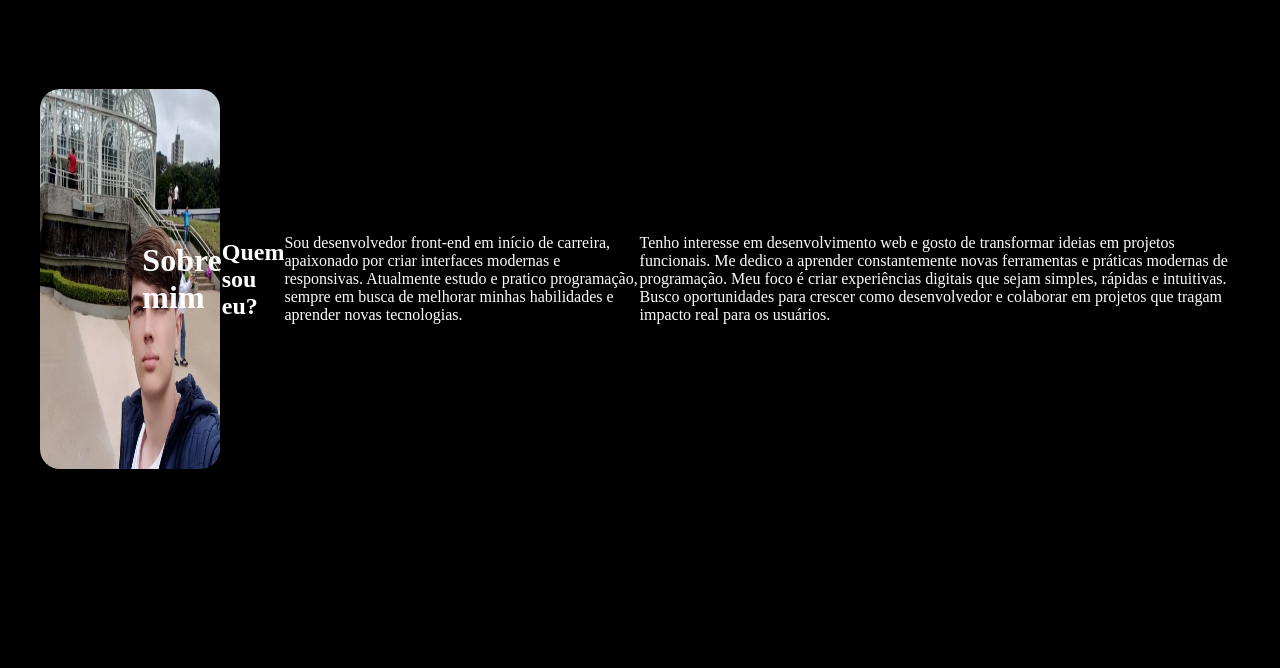
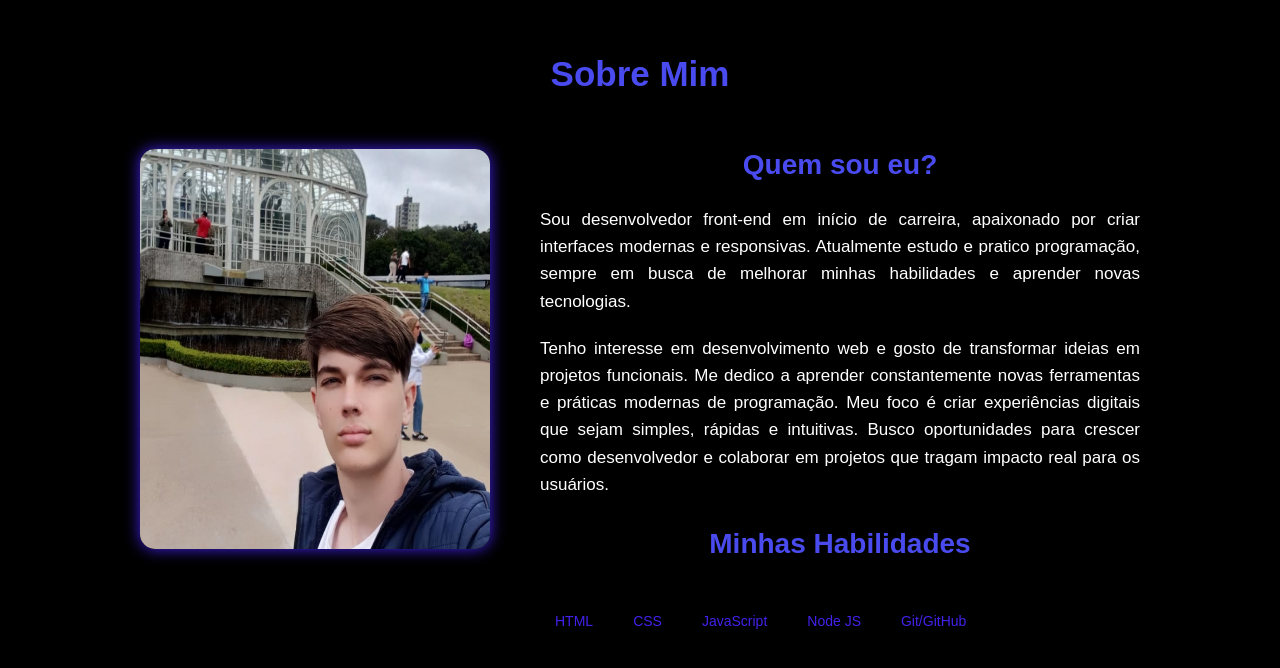
Before and after one commit to Makalistermz/portifolio, a plain HTML site: page index.html in a window 1280 px wide. Shown: the part 866-1534 px from the top of the page. Before the commit the page ends 1375 px from the top, so only its background shows below. Drawn offline with Linux system fonts and the light colour scheme.

Commit message:
atualização

```diff
--- a/index.html
+++ b/index.html
@@ -71,15 +71,35 @@
             <button class="botão-inicio" id="btn1"><img src="imagens/aviao-de-papel (2).png" alt="avião de papel">ME CONTRATE</button>
             <button class="botão-inicio" id="btn2"><img src="imagens/codigo.png" alt="código">VER PROJETOS</button>
         </div>
-        <div id="sobre">
-            <div>
-                <img src="imagens/selfie.02.jpeg" alt="minha.foto" id="quadrada">
+        <section id="sobre">
+            <h1 id="sobre-h1">Sobre Mim</h1>
+            <div id="sobre-container">
+
+                <div id="sobre-img">
+                    <img src="imagens/selfie.02.jpeg" alt="minha.foto" id="quadrada">
+                </div>
+
+
+                <div id="sobre-texto">
+                    <h2>Quem sou eu?</h2>
+                        <p>
+                            Sou desenvolvedor front-end em início de carreira, apaixonado por criar interfaces modernas e responsivas. Atualmente estudo e pratico programação, sempre em busca de melhorar minhas habilidades e aprender novas tecnologias.
+                        </p>
+                        <p>
+                            Tenho interesse em desenvolvimento web e gosto de transformar ideias em projetos funcionais. Me dedico a aprender constantemente novas ferramentas e práticas modernas de programação. Meu foco é criar experiências digitais que sejam simples, rápidas e intuitivas. Busco oportunidades para crescer como desenvolvedor e colaborar em projetos que tragam impacto real para os usuários.
+                        </p>
+
+                        <h3> Minhas Habilidades</h3>
+                        <div id="Habilidades">
+                            <span>HTML</span>
+                            <span>CSS</span>
+                            <span>JavaScript</span>
+                            <span>Node JS</span>
+                            <span>Git/GitHub</span>
+                        </div>
+                </div>
             </div>
-                <h1>Sobre mim</h1>
-                <h2>Quem sou eu?</h2>
-            <p>Sou desenvolvedor front-end em início de carreira, apaixonado por criar interfaces modernas e responsivas. Atualmente estudo e pratico programação, sempre em busca de melhorar minhas habilidades e aprender novas tecnologias.</p>
-            <p>Tenho interesse em desenvolvimento web e gosto de transformar ideias em projetos funcionais. Me dedico a aprender constantemente novas ferramentas e práticas modernas de programação. Meu foco é criar experiências digitais que sejam simples, rápidas e intuitivas. Busco oportunidades para crescer como desenvolvedor e colaborar em projetos que tragam impacto real para os usuários.</p>
-        </div>
+        </section>
     </main>
 </body>
 </html>
--- a/style.css
+++ b/style.css
@@ -104,7 +104,7 @@ main {
     padding: 40px;
     position: relative;
     z-index: 1;
-
+    Font-family: Arial, Helvetica, sans-serif;
 }
 
 #redonda {
@@ -207,18 +207,97 @@ main {
 }
 
 #sobre {
-    color: #fdfdfd;
-    background-color: black;
-    margin-top: 85px;
-    display: flex;
-    align-items: center;
+background-color: black;
+color: white;
+text-align: center;
+padding: 0px;
+margin-top: 50px;
 }
 
-#quadrada {
+#sobre-h1 {
+    margin-bottom: 55px;
+    font-size: 35px;
+    color: var(--cor4);
+}
+
+#sobre-container {
+    display: flex;
+    align-items: flex-start;
+    justify-content: center;
+    gap: 50px;
+    flex-wrap: wrap; /* quebra no celular */
+    max-width: 1100px;
+    margin: auto;
+    text-align: left;
+}
+
+#sobre-img img {
+    width: 350px;
     height: 400px;
-    border-radius: 20px;
-    width: clamp(180px, 90%, 390px); /* mínimo 180px, cresce até 390px */
-    height: 380px;
-    display: block;
-    margin: 0px;
+    border-radius: 15px;
+    box-shadow: 0px 0px 15px var(--cor5);
+
 }
+
+/* Texto */
+#sobre-texto {
+  max-width: 600px;
+  text-align: center;
+}
+
+#sobre-texto h2 {
+  font-size: 28px;
+  color: var(--cor4);
+  margin-bottom: 25px;
+}
+
+#sobre-texto p {
+  margin-bottom: 20px;
+  line-height: 1.6;
+  text-align: justify;
+  font-size: 17px;
+}
+
+#sobre-texto h3 {
+    font-size: 28px;
+    margin-top: 30px;
+    color: var(--cor4);
+}
+
+/* Skills */
+#Habilidades {
+  display: flex;
+  flex-wrap: wrap;
+  gap: 10px;
+  margin-top: 15px;
+}
+
+#Habilidades span {
+  background: #000000;
+  color: var(--cor5);
+  padding: 8px 15px;
+  border-radius: 20px;
+  font-size: 14px;
+  transition: 0.3s;
+  margin-top: 30px;
+  text-decoration: none;
+}
+
+#habilidades span:hover {
+  background: var(--cor5);
+  color: #ffffff;
+  background-color: #4221EA;
+  transform: scale(1.05);
+  cursor: pointer;
+  transform: translate();
+  text-decoration: none;
+}
+
+/* Responsividade */
+@media (max-width: 768px) {
+  #sobre-container {
+    flex-direction: column;
+    text-align: center;
+  }
+
+}
```
